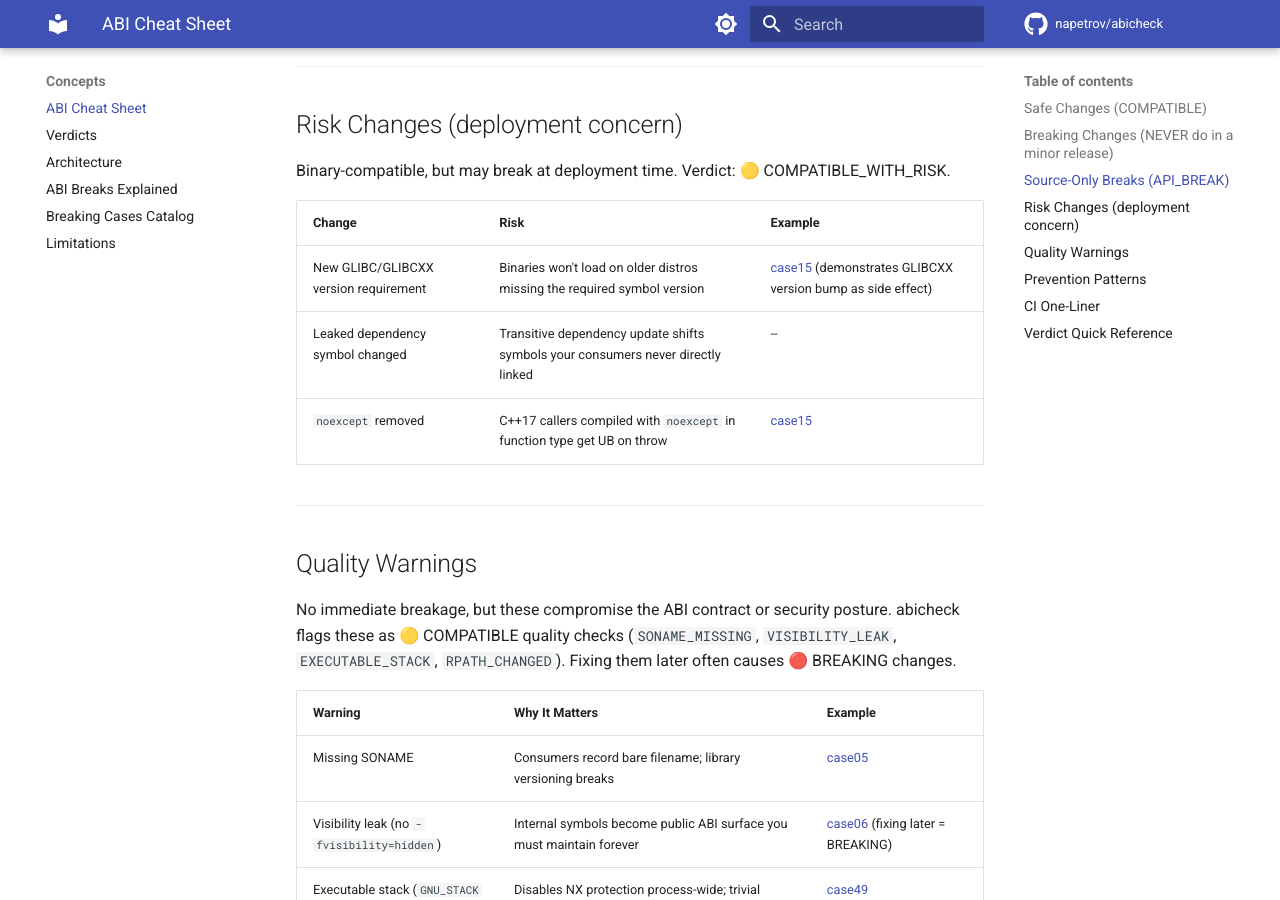
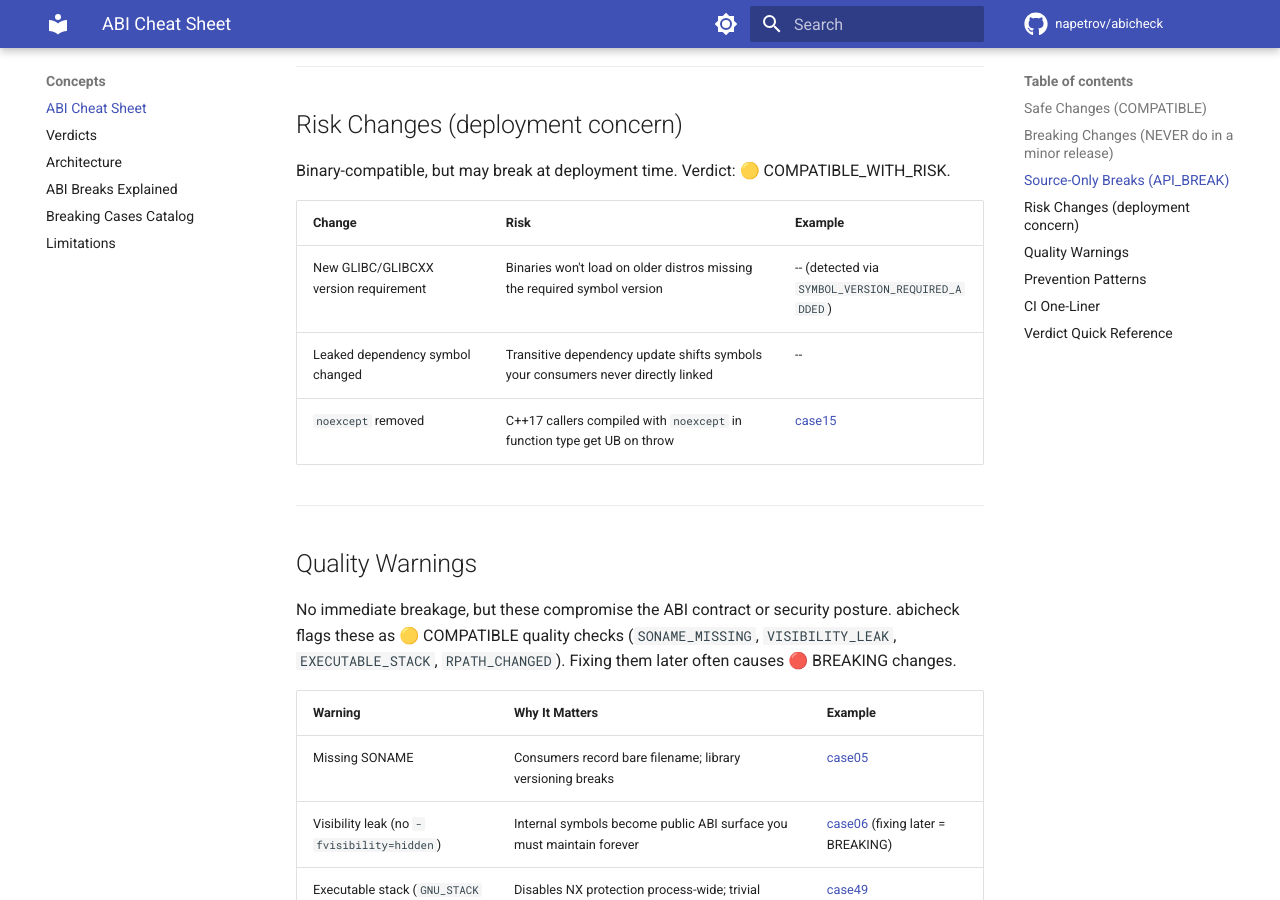
Before and after one commit to napetrov/abicheck, an MkDocs documentation site: the page built from docs/concepts/abi-cheat-sheet.md, in a window 1280 px wide and 900 px high, scrolled down 2356 px. Built offline with MkDocs 1.6.1 and Material for MkDocs 9.7.7, drawn with Linux system fonts in a browser that asks for light colours; comment, search, counter and statistics services are not loaded; some of the changed text lies outside the part shown.

Commit message:
fix: address nitpick review feedback on cheat sheet
- Remove hardcoded "74" count from scenario catalog link to prevent
  doc drift as examples evolve
- Use distinct reference for GLIBC/GLIBCXX version requirement row
  instead of reusing case15 (no dedicated example exists; reference
  the ChangeKind instead); keep case15 only on the noexcept row

https://claude.ai/code/session_01Sh4DgTj4UPevzrpdj6wHCH

```diff
--- a/docs/concepts/abi-cheat-sheet.md
+++ b/docs/concepts/abi-cheat-sheet.md
@@ -64,7 +64,7 @@ Binary-compatible, but may break at deployment time. Verdict: 🟡 COMPATIBLE_WI
 
 | Change | Risk | Example |
 |--------|------|---------|
-| New GLIBC/GLIBCXX version requirement | Binaries won't load on older distros missing the required symbol version | [case15](https://github.com/napetrov/abicheck/tree/main/examples/case15_noexcept_change) (demonstrates GLIBCXX version bump as side effect) |
+| New GLIBC/GLIBCXX version requirement | Binaries won't load on older distros missing the required symbol version | -- (detected via `SYMBOL_VERSION_REQUIRED_ADDED`) |
 | Leaked dependency symbol changed | Transitive dependency update shifts symbols your consumers never directly linked | -- |
 | `noexcept` removed | C++17 callers compiled with `noexcept` in function type get UB on throw | [case15](https://github.com/napetrov/abicheck/tree/main/examples/case15_noexcept_change) |
 
```
Also changed, not shown: other parts of docs/concepts/abi-cheat-sheet.md (+1 -1 lines).
